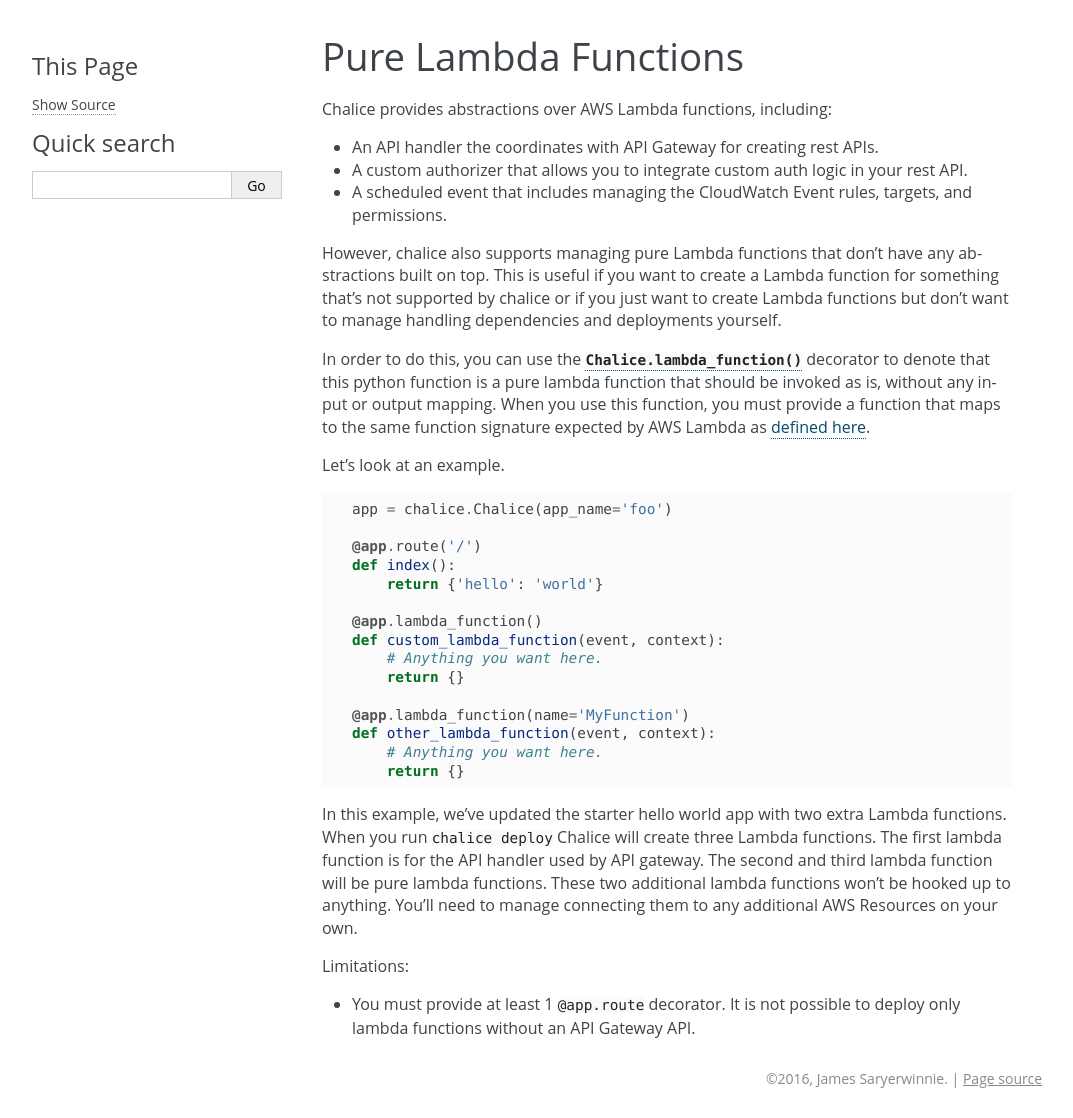
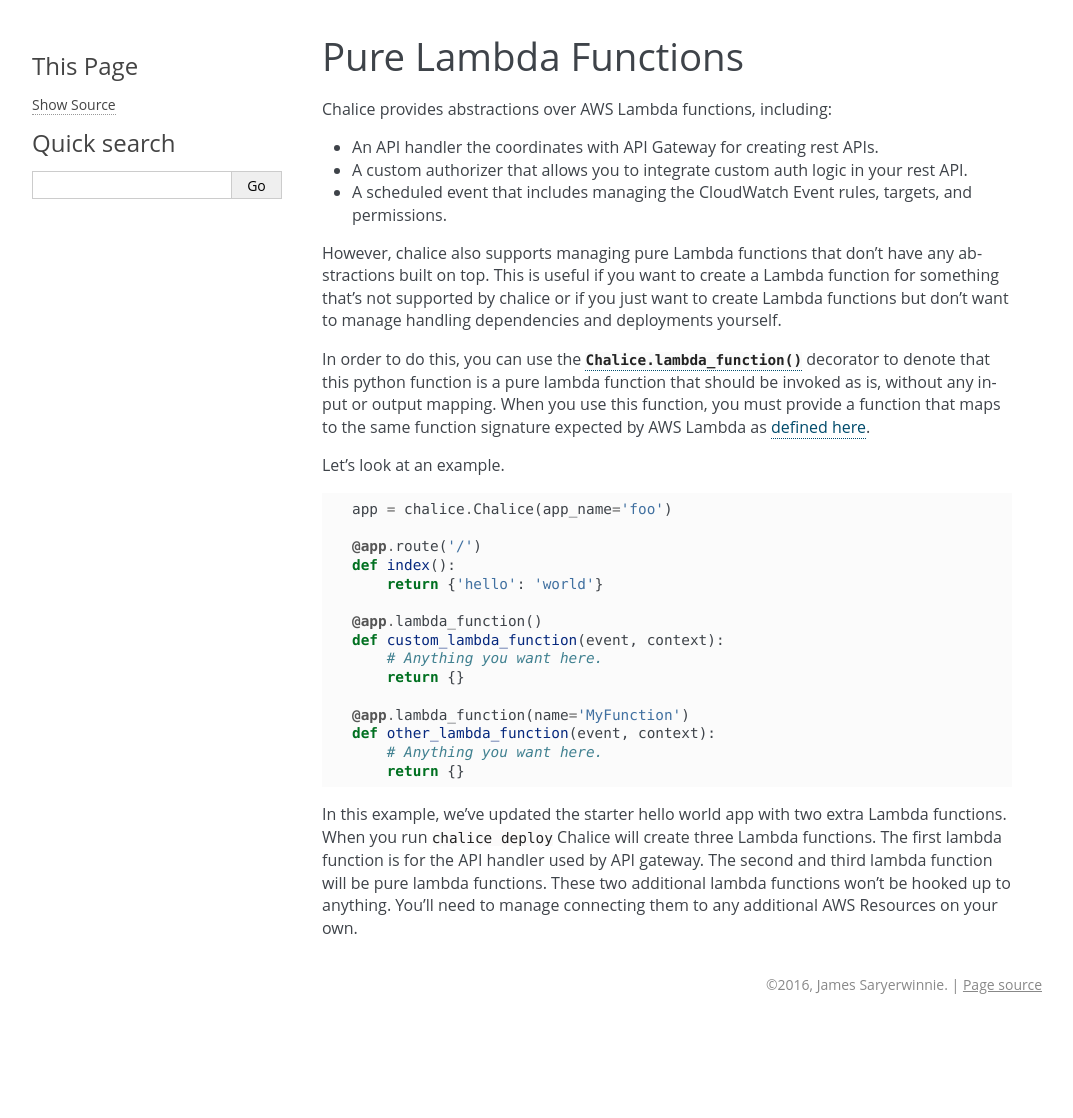
Before and after one commit to aws/chalice, a Sphinx documentation site: the page built from docs/source/topics/purelambda.rst, in a window 1280 px wide. Shown: the whole page, without its empty margins (108-1181 px from the left). Built offline with Sphinx 7.4.7, drawn with Linux system fonts in a browser that asks for light colours; pages that are not in the unit, such as notebooks, are missing from menus; after the commit the page ends 1024 px from its top, so only the background shows below that.

Commit message:
Remove Pure Lambda docs limitation Pure Lambda functions no longer need at least one @app.route decorator.

```diff
--- a/docs/source/topics/purelambda.rst
+++ b/docs/source/topics/purelambda.rst
@@ -52,10 +52,4 @@
 own.
 
 
-Limitations:
-
-* You must provide at least 1 ``@app.route`` decorator.  It is not
-  possible to deploy only lambda functions without an API Gateway API.
-
-
 .. _defined here: https://docs.aws.amazon.com/lambda/latest/dg/python-programming-model-handler-types.html
```
